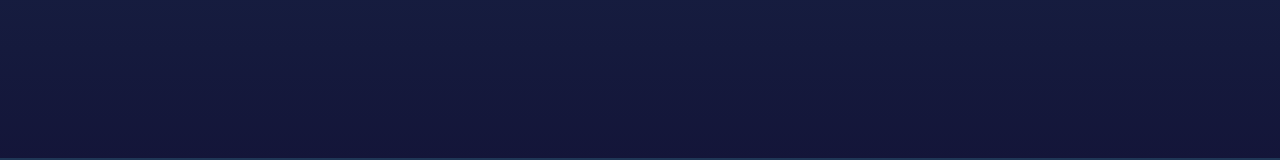
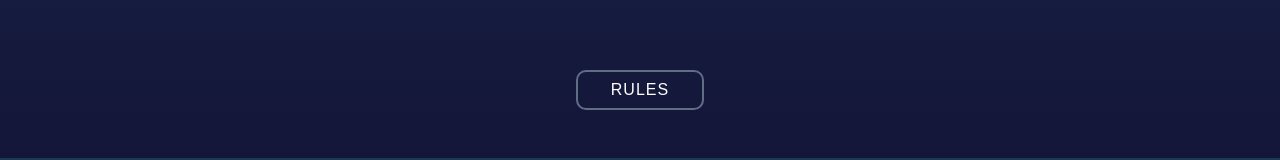
Before and after one commit to heleah/frontendmentor-rockpaperscissors, a React (Create React App) app: page / in a window 1280 px wide. Shown: the part 642-802 px from the top of the page. Built offline with nearby package versions, Linux system fonts and the light colour scheme.

Commit message:
add Rules button styling

```diff
--- a/src/App.js
+++ b/src/App.js
@@ -1,17 +1,22 @@
 import styled from "styled-components";
 import Header from "./components/Header";
 import GameOptions from "./components/GameOptions";
+import RulesButton from "./components/RulesButton";
 
 export default function App() {
   return (
     <AppWrapper>
       <Header />
       <GameOptions />
+      <RulesButton />
     </AppWrapper>
   );
 }
 
 const AppWrapper = styled.div`
+  display: flex;
+  flex-direction: column;
+  justify-content: space-between;
   width: 310px;
   margin: 2rem auto;
 `;
--- /dev/null
+++ b/src/components/RulesButton.jsx
@@ -0,0 +1,19 @@
+import styled from "styled-components";
+
+export default function RulesButton() {
+  return <StyledButton>RULES</StyledButton>;
+}
+
+const StyledButton = styled.button`
+  position: absolute;
+  bottom: 3rem;
+  left: 50%;
+  transform: translate(-50%);
+  width: 8rem;
+  height: 2.5rem;
+  color: #fff;
+  letter-spacing: 1px;
+  background: transparent;
+  border: 2px solid hsl(217, 16%, 45%);
+  border-radius: 10px;
+`;
```
